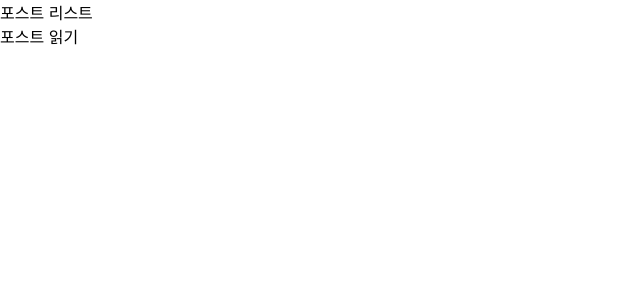
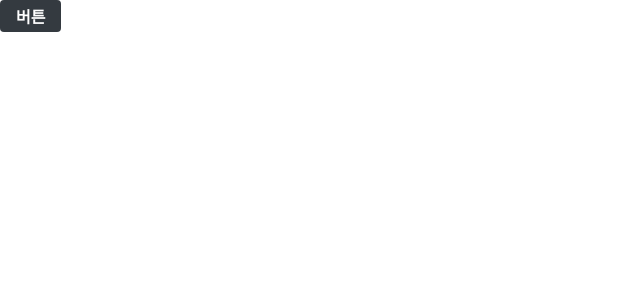
Before and after one commit to dev-glennn/react-blog, a React (Create React App) app in the folder blog-frontend/: page / in a window 1280 px wide. Shown: the top 300 px of the page, without its empty margins (0-640 px from the left). Built offline with nearby package versions, Linux system fonts and the light colour scheme.

Commit message:
style: Button 컴포넌트 만들기
- Button 컴포넌트 생성
- index.css 변경

```diff
--- a/blog-frontend/src/App.js
+++ b/blog-frontend/src/App.js
@@ -13,7 +13,7 @@
             <Route component={LoginPage} path="/login"/>
             <Route component={RegisterPage} path="/register"/>
             <Route component={WritePage} path="/write"/>
-            <Route component={PostPage} path={['/@:username/:postId', '/']} exact/>
+            <Route component={PostPage} path="/@:username/:postId"/>
         </>
     );
 }
--- /dev/null
+++ b/blog-frontend/src/components/common/Button.js
@@ -0,0 +1,27 @@
+import React from 'react';
+import styled from 'styled-components';
+import palette from '../../lib/styles/palette'
+
+const StyledButton = styled.button`
+    border: none;
+    border-radius: 4px;
+    font-size: 1rem;
+    font-weight: bold;
+    padding: 0.25rem 1rem;
+    color: white;
+    outline: none;
+    cursor: pointer;
+
+    background: ${palette.gray[8]};
+    &:hover {
+        background: ${palette.gray[6]};
+    }
+`
+
+const Button = props => {
+    return (
+        <StyledButton {...props}/>
+    );
+};
+
+export default Button;
--- a/blog-frontend/src/index.css
+++ b/blog-frontend/src/index.css
@@ -1,13 +1,33 @@
 body {
-  margin: 0;
-  font-family: -apple-system, BlinkMacSystemFont, 'Segoe UI', 'Roboto', 'Oxygen',
+    margin: 0;
+    padding: 0;
+    font-family: -apple-system, BlinkMacSystemFont, 'Segoe UI', 'Roboto', 'Oxygen',
     'Ubuntu', 'Cantarell', 'Fira Sans', 'Droid Sans', 'Helvetica Neue',
     sans-serif;
-  -webkit-font-smoothing: antialiased;
-  -moz-osx-font-smoothing: grayscale;
+    -webkit-font-smoothing: antialiased;
+    -moz-osx-font-smoothing: grayscale;
+    box-sizing: border-box;
+    min-height: 100%;
+}
+
+#root {
+    min-height: 100%
+}
+
+html {
+    height: 100%;
+}
+
+a {
+    color: inherit;
+    text-decoration: none;
+}
+
+* {
+    box-sizing: inherit;
 }
 
 code {
-  font-family: source-code-pro, Menlo, Monaco, Consolas, 'Courier New',
+    font-family: source-code-pro, Menlo, Monaco, Consolas, 'Courier New',
     monospace;
 }
--- a/blog-frontend/src/pages/PostListPage.js
+++ b/blog-frontend/src/pages/PostListPage.js
@@ -1,10 +1,9 @@
 import React from "react";
+import Button from '../components/common/Button'
 
 const PostListPage = () => {
     return (
-        <div>
-            포스트 리스트
-        </div>
+        <Button>버튼</Button>
     );
 };
 
```
